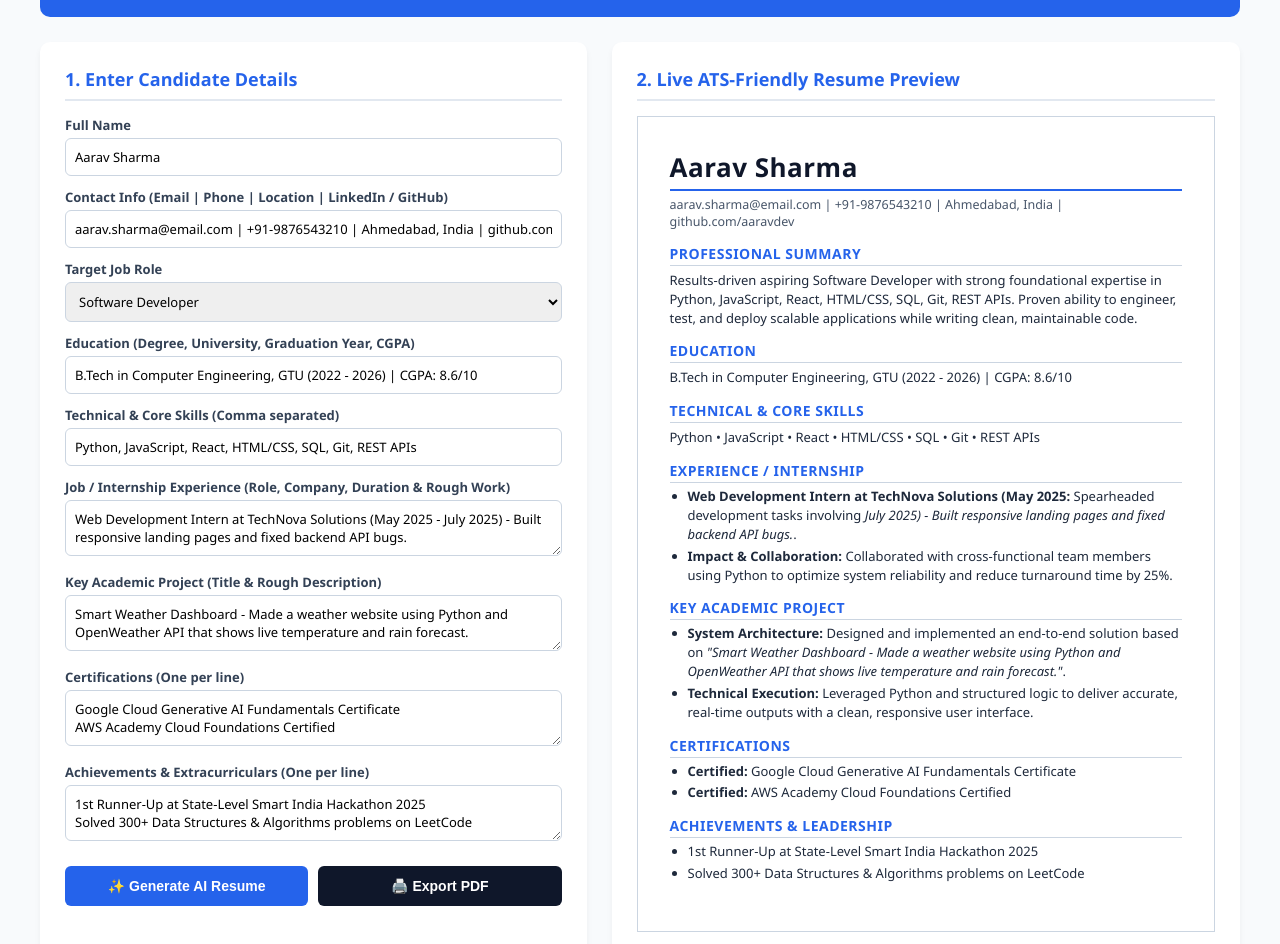
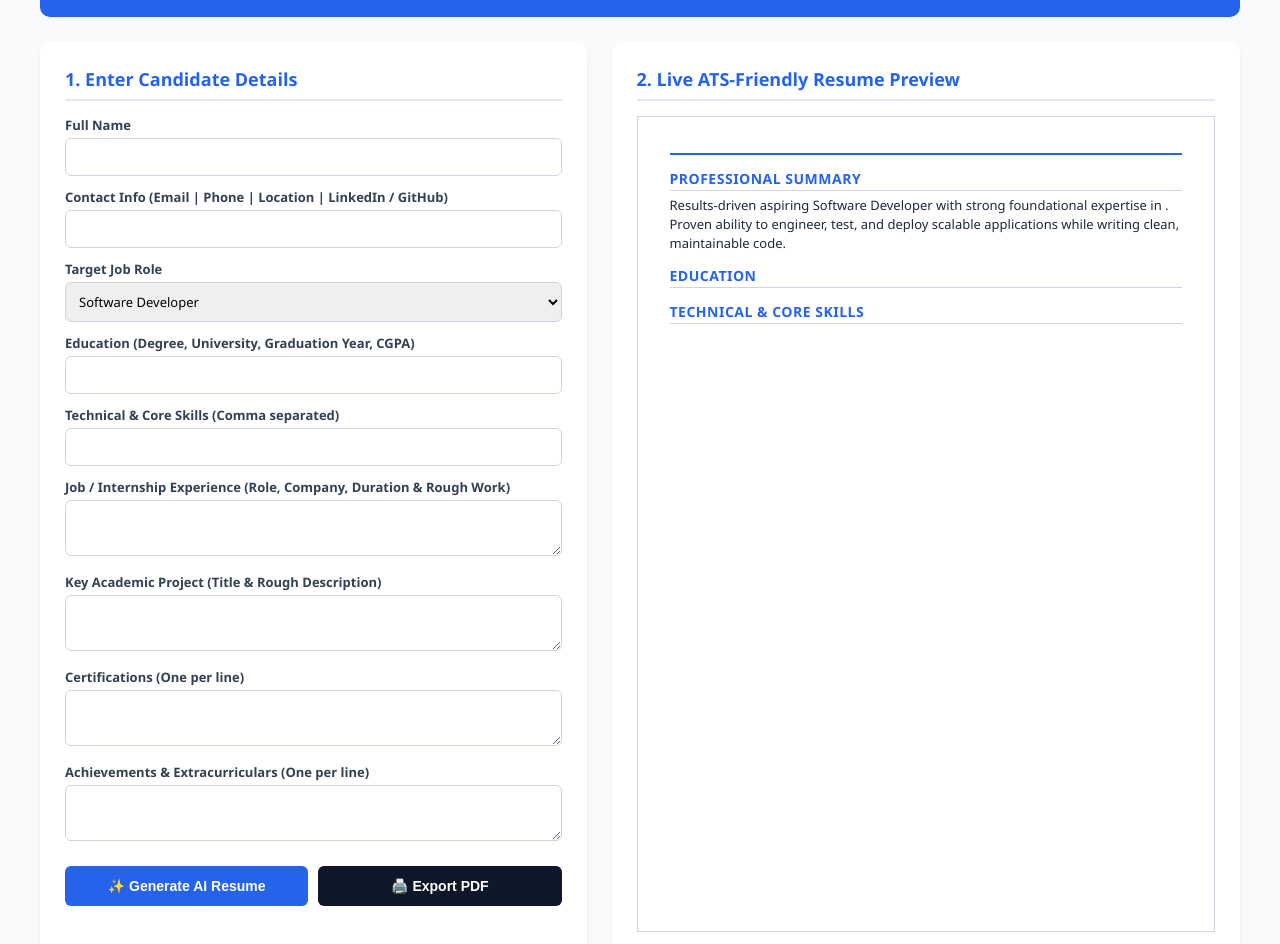
Before and after one commit to imvm09/Smart-Resume-Builder, a plain HTML site: page index.html in a window 1280 px wide. Shown: the part 100-1044 px from the top of the page. Drawn offline with Linux system fonts and the light colour scheme.

Commit message:
Update index.html

```diff
--- a/index.html
+++ b/index.html
@@ -57,10 +57,10 @@
         <h2>1. Enter Candidate Details</h2>
 
         <label>Full Name</label>
-        <input type="text" id="name" value="Aarav Sharma">
+        <input type="text" id="name" value="">
 
         <label>Contact Info (Email | Phone | Location | LinkedIn / GitHub)</label>
-        <input type="text" id="contact" value="aarav.sharma@email.com | +91-9876543210 | Ahmedabad, India | github.com/aaravdev">
+        <input type="text" id="contact" value="">
 
         <label>Target Job Role</label>
         <select id="role">
@@ -71,24 +71,22 @@
         </select>
 
         <label>Education (Degree, University, Graduation Year, CGPA)</label>
-        <input type="text" id="education" value="B.Tech in Computer Engineering, GTU (2022 - 2026) | CGPA: 8.6/10">
+        <input type="text" id="education" value="">
 
         <label>Technical & Core Skills (Comma separated)</label>
-        <input type="text" id="skills" value="Python, JavaScript, React, HTML/CSS, SQL, Git, REST APIs">
+        <input type="text" id="skills" value="">
 
         <label>Job / Internship Experience (Role, Company, Duration & Rough Work)</label>
-        <textarea id="experience" rows="2">Web Development Intern at TechNova Solutions (May 2025 - July 2025) - Built responsive landing pages and fixed backend API bugs.</textarea>
+        <textarea id="experience" rows="2"></textarea>
 
         <label>Key Academic Project (Title & Rough Description)</label>
-        <textarea id="project" rows="2">Smart Weather Dashboard - Made a weather website using Python and OpenWeather API that shows live temperature and rain forecast.</textarea>
+        <textarea id="project" rows="2"></textarea>
 
         <label>Certifications (One per line)</label>
-        <textarea id="certifications" rows="2">Google Cloud Generative AI Fundamentals Certificate
-AWS Academy Cloud Foundations Certified</textarea>
+        <textarea id="certifications" rows="2"></textarea>
 
         <label>Achievements & Extracurriculars (One per line)</label>
-        <textarea id="achievements" rows="2">1st Runner-Up at State-Level Smart India Hackathon 2025
-Solved 300+ Data Structures & Algorithms problems on LeetCode</textarea>
+        <textarea id="achievements" rows="2"></textarea>
 
         <div class="btn-group">
             <button onclick="generateResume()">✨ Generate AI Resume</button>
@@ -100,7 +98,7 @@ Solved 300+ Data Structures & Algorithms problems on LeetCode</textarea>
     <div class="card">
         <h2>2. Live ATS-Friendly Resume Preview</h2>
         <div id="resume-output">
-            <div class="res-name" id="out-name">Aarav Sharma</div>
+            <div class="res-name" id="out-name"></div>
             <div class="res-contact" id="out-contact"></div>
 
             <div class="res-section">Professional Summary</div>
```
